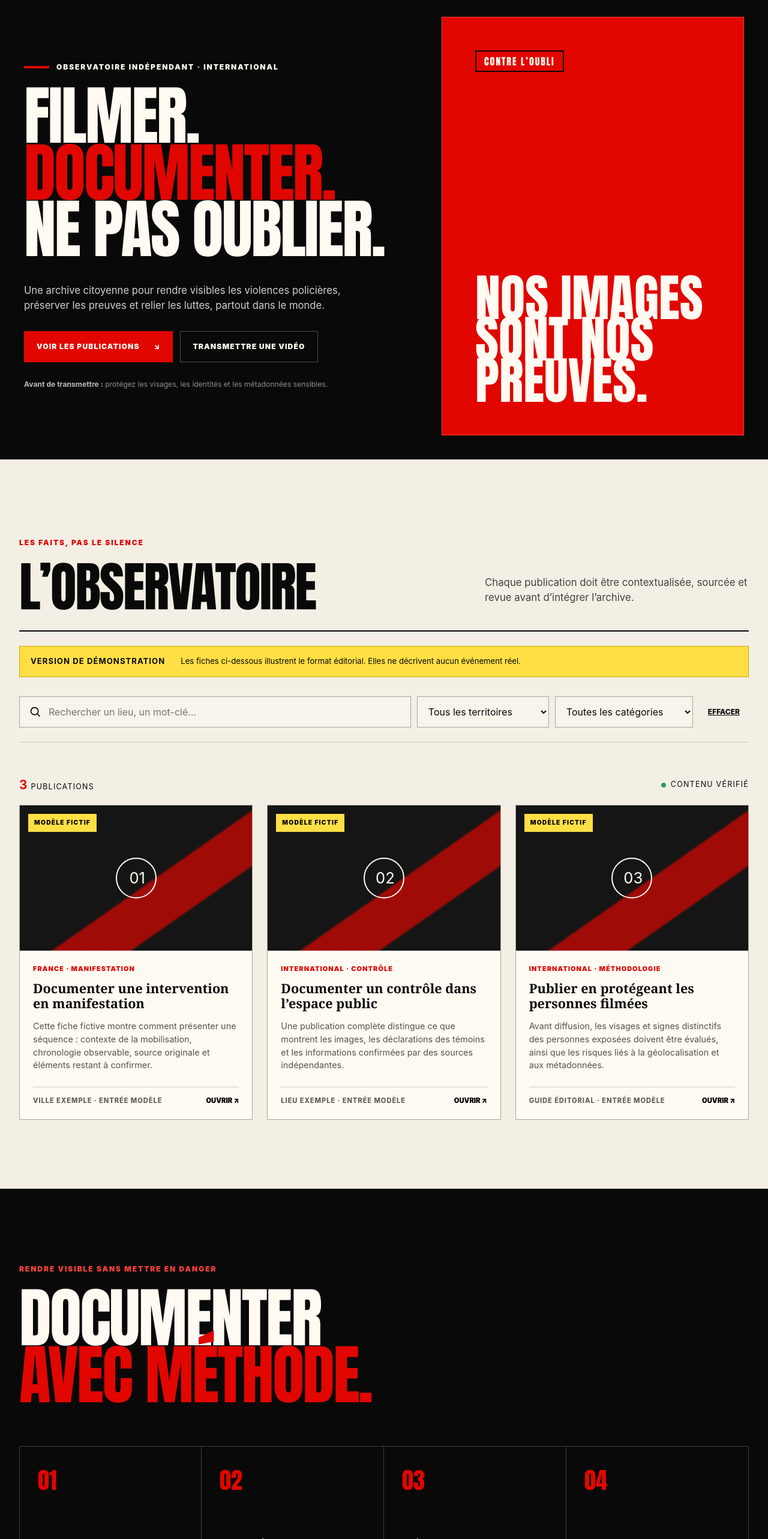
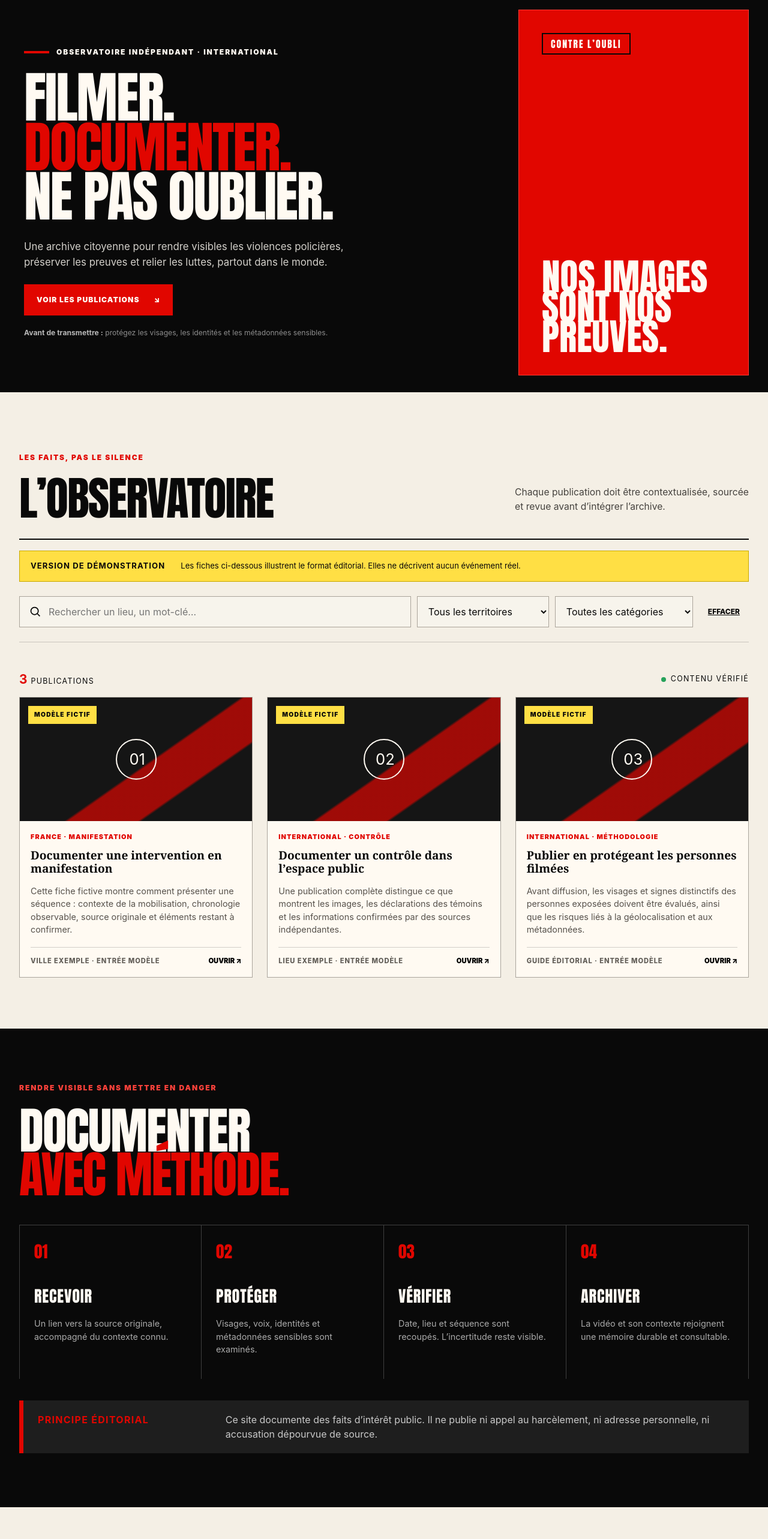
Before and after one commit to IceliosPY/BalanceTonFlic, an Angular app: page / in a window 1280 px wide. Shown: the part 100-2666 px from the top of the page at 60% size. Built offline with nearby package versions, Linux system fonts and the light colour scheme.

Commit message:
Streamline the main page

```diff
--- a/src/app/components/hero/hero.component.html
+++ b/src/app/components/hero/hero.component.html
@@ -5,7 +5,6 @@
     <p class="hero-lead">Une archive citoyenne pour rendre visibles les violences policières, préserver les preuves et relier les luttes, partout dans le monde.</p>
     <div class="hero-actions">
       <a class="button button-primary" href="#observatoire">Voir les publications <span aria-hidden="true">↘</span></a>
-      <a class="button button-ghost" href="https://github.com/IceliosPY/BalanceTonFlic/issues/new" target="_blank" rel="noreferrer">Transmettre une vidéo</a>
     </div>
     <p class="safety-note"><strong>Avant de transmettre :</strong> protégez les visages, les identités et les métadonnées sensibles.</p>
   </div>
--- a/src/app/components/movement/movement.component.html
+++ b/src/app/components/movement/movement.component.html
@@ -7,8 +7,3 @@
     <a class="text-link" href="https://github.com/IceliosPY" target="_blank" rel="noreferrer">Découvrir le mouvement <span aria-hidden="true">→</span></a>
   </div>
 </section>
-
-<section class="contribute" aria-labelledby="contribute-title">
-  <div><p class="kicker light">Vous avez été témoin ?</p><h2 id="contribute-title">Une image peut<br>briser le silence.</h2></div>
-  <div class="contribute-copy"><p>Transmettez une source et son contexte. Ne vous mettez jamais en danger pour filmer.</p><a class="button button-light" href="https://github.com/IceliosPY/BalanceTonFlic/issues/new" target="_blank" rel="noreferrer">Transmettre en sécurité <span aria-hidden="true">↗</span></a></div>
-</section>
--- a/src/styles.css
+++ b/src/styles.css
@@ -401,6 +401,39 @@ body::before { display: none; }
 .contribute { clip-path: none; padding-top: 100px; }
 .site-footer > img { width: 120px; transform: none; }
 
+/* Accueil compact : l'archive prime sur les blocs de campagne. */
+.hero { min-height: auto; grid-template-columns: minmax(0, 1.35fr) minmax(300px, .65fr); }
+.hero-copy { padding-block: clamp(72px, 7vw, 105px); }
+.hero h1 { font-size: clamp(4rem, 7.2vw, 7.5rem); line-height: .9; }
+.hero-lead { margin-block: 30px 24px; font-size: 1.05rem; }
+.safety-note { margin-top: 20px; }
+.hero-poster { min-height: 390px; margin: 28px 32px 28px 0; padding: 38px; }
+.hero-poster p { font-size: clamp(3.4rem, 4.8vw, 5.2rem); }
+
+.observatory { padding-block: 100px 85px; }
+.section-heading h2 { font-size: clamp(3.7rem, 6vw, 6rem); }
+.section-intro { max-width: 390px; font-size: .98rem; }
+.demo-banner { margin-block: 18px 24px; }
+.result-line { padding-block: 18px 14px; }
+.card-media { aspect-ratio: 16 / 8.5; }
+.card-body { padding: 18px; }
+.card-body h3 { font-size: 1.2rem; }
+.card-footer { margin-top: 18px; }
+
+.method-section { padding: 90px 0; }
+.method-title-wrap { margin-bottom: 48px; }
+.method-title-wrap h2 { font-size: clamp(3.8rem, 6.5vw, 6.6rem); }
+.method-grid li, .method-grid li:first-child, .method-grid li:nth-child(2n), .method-grid li:nth-child(3) { min-height: 220px; padding: 24px; }
+.method-grid li > span { font-size: 1.7rem; }
+.method-grid h3 { margin-top: 34px; font-size: 1.65rem; }
+.editorial-note { padding: 20px 24px; }
+
+.movement { grid-template-columns: 280px 1fr; gap: 70px; padding-block: 90px; }
+.movement-mark { width: 280px; font-size: 4.8rem; }
+.movement h2 { font-size: clamp(3.4rem, 5.2vw, 5.4rem); }
+.movement-copy > p:not(.kicker) { margin-block: 22px; font-size: 1rem; }
+.site-footer { padding-top: 44px; gap: 40px; }
+
 @media (max-width: 980px) {
   .site-header { height: 84px; }
   .brand { width: 66px; height: 66px; flex-basis: 66px; }
@@ -411,7 +444,7 @@ body::before { display: none; }
   .nav-cta { margin-top: 10px; padding-inline: 14px !important; text-align: center; }
   .hero { min-height: auto; grid-template-columns: 1fr; }
   .hero-copy { padding: 85px 40px; }
-  .hero-poster { min-height: 480px; margin: 0 35px 55px; }
+  .hero-poster { min-height: 340px; margin: 0 35px 45px; }
   .filters { grid-template-columns: 1fr 1fr; }
   .search-field { grid-column: 1 / -1; }
   .incident-grid { grid-template-columns: repeat(2, 1fr); }
@@ -424,8 +457,8 @@ body::before { display: none; }
   .section-shell { width: min(100% - 34px, var(--max)); }
   .site-header { padding-inline: 18px; }
   .hero-copy { padding: 70px 20px; }
-  .hero h1 { font-size: clamp(4rem, 19vw, 6rem); }
-  .hero-poster { min-height: 430px; margin: 0 18px 45px; padding: 45px 24px; }
+  .hero h1 { font-size: clamp(3.5rem, 17vw, 5.4rem); }
+  .hero-poster { min-height: 300px; margin: 0 18px 35px; padding: 30px 24px; }
   .poster-number { top: 15%; }
   .poster-lines { top: 50%; }
   .hero-poster p { font-size: 3.8rem; }
@@ -446,8 +479,8 @@ body::before { display: none; }
   .method-grid li:nth-child(2n), .method-grid li:nth-child(3) { transform: none; }
   .method-grid h3 { margin-top: 35px; }
   .editorial-note { grid-template-columns: 1fr; }
-  .movement { grid-template-columns: 1fr; padding-block: 100px; }
-  .movement-mark { width: calc(100% - 18px); }
+  .movement { grid-template-columns: 1fr; padding-block: 75px; }
+  .movement-mark { width: min(250px, calc(100% - 18px)); }
   .contribute { padding: 80px 20px; }
   .site-footer { grid-template-columns: 1fr; gap: 20px; padding-inline: 20px; }
   .footer-links { align-items: start; }
```
